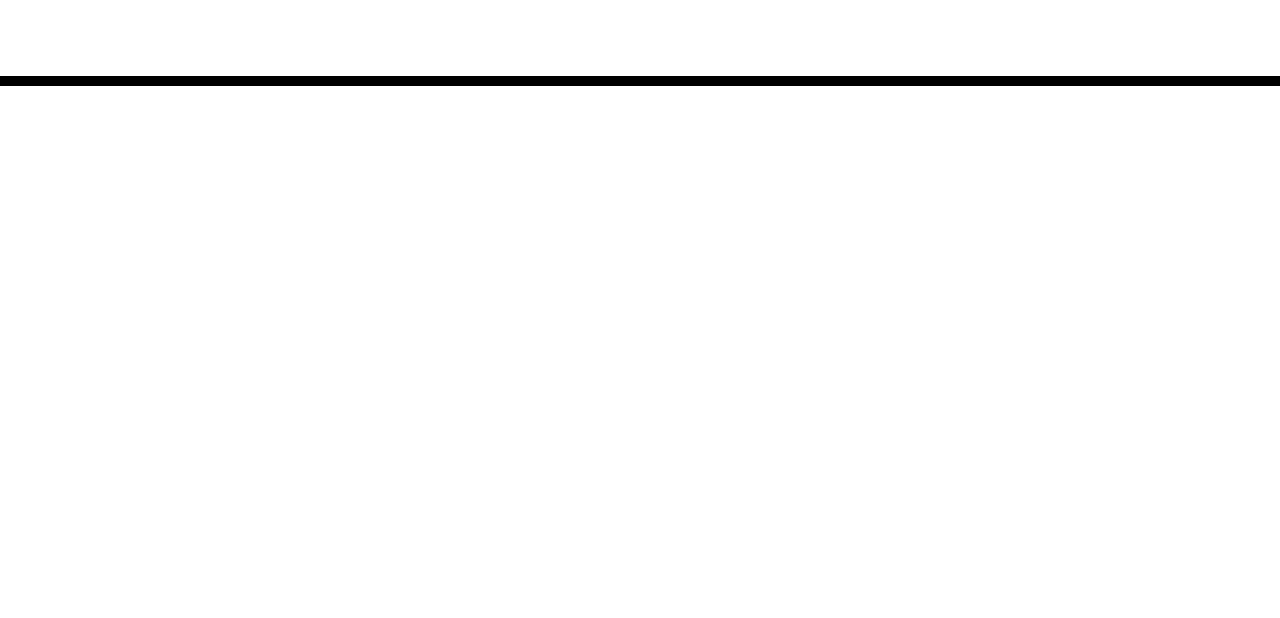
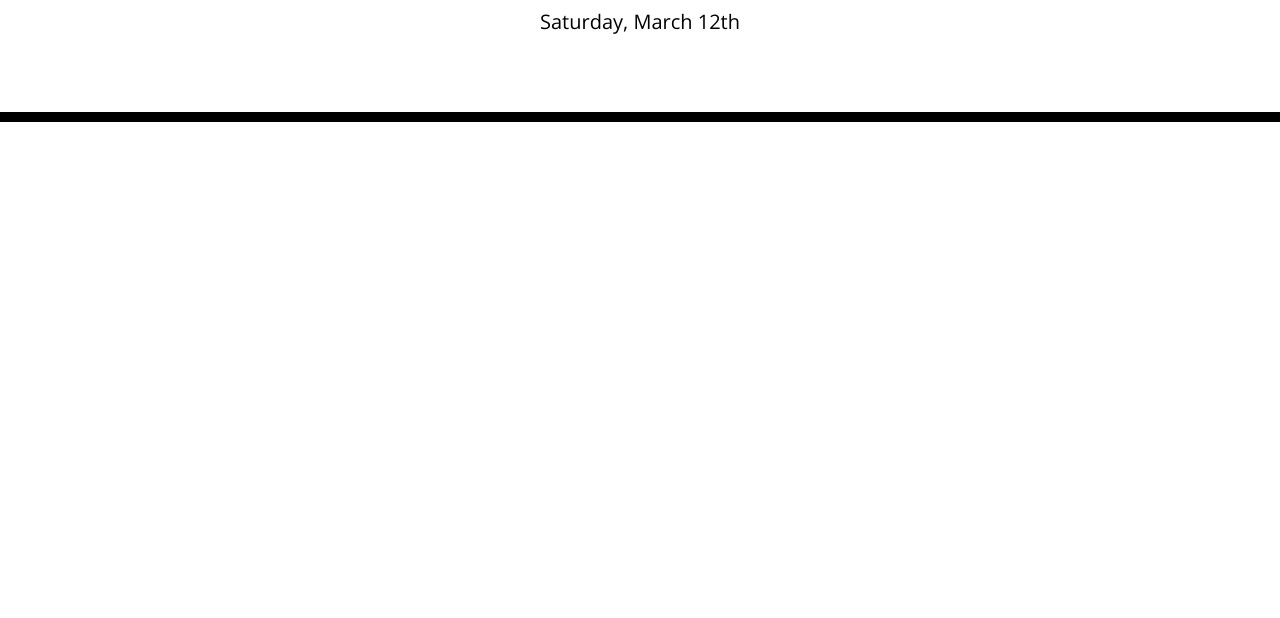
Before and after one commit to moyangdev/work-day-scheduler, a plain HTML site: page index.html in a window 1280 px wide. Shown: the part 182-800 px from the top of the page. Drawn offline with nearby package versions, Linux system fonts and the light colour scheme; files that its build step writes are made by us from their sources.

Commit message:
add current day display

```diff
--- a/assets/js/script.js
+++ b/assets/js/script.js
@@ -0,0 +1 @@
+$("#currentDay").text(moment().format('dddd, MMMM Do'));
```
Also changed, not shown: index.html (+3 -0 lines).
